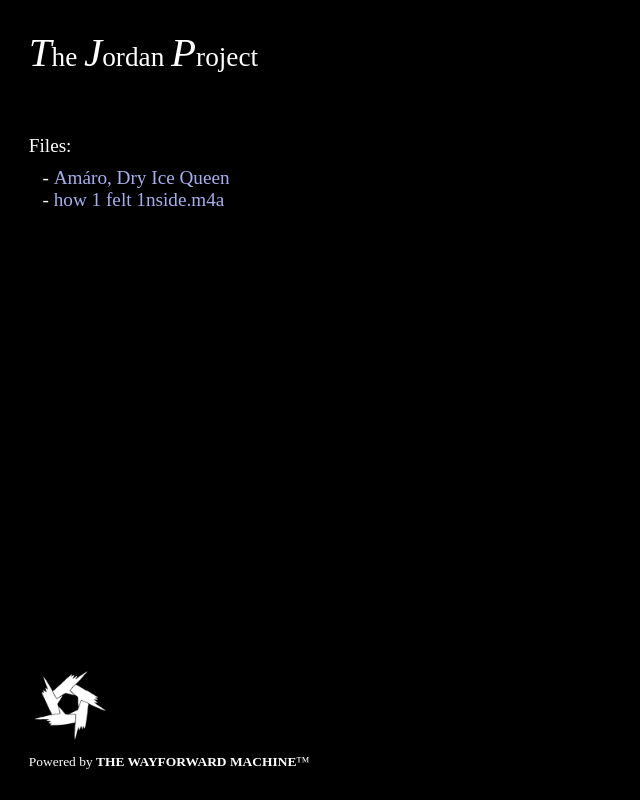
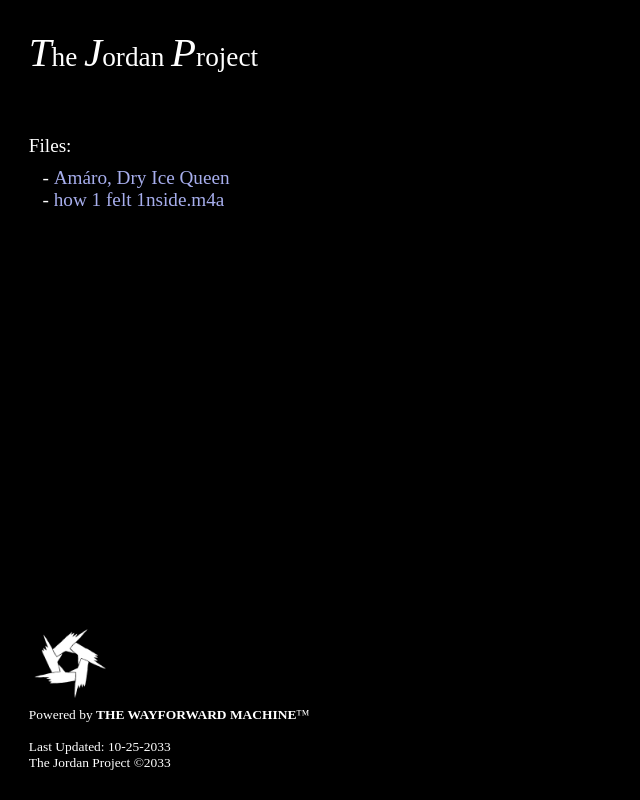
Before and after one commit to goodpileus/jordan-project, a plain HTML site: page index.html in a window 1280 px wide. Shown: the whole page, without its empty margins (0-640 px from the left). Drawn offline with Linux system fonts and the light colour scheme; a web font is replaced by a local one.

Commit message:
copyright and updated

```diff
--- a/index.html
+++ b/index.html
@@ -28,8 +28,16 @@
 
   <div class="footer">
     <img src="img/wayforward-white.gif" class="forward-logo" alt="Wayforward Machine logo, in the center are 5 interlocking hands with pointer fingers pointing out">
-    <br>
-    <span class="sub">Powered by <b>THE WAYFORWARD MACHINE</b>™</span>
+    <div class="sub">
+      Powered by <b>THE WAYFORWARD MACHINE</b>™
+      <br>
+      <br>
+      Last Updated: 10-25-2033
+      <br>
+      The Jordan Project ©2033
+    </div>
+
+
   </div>
 
 
```
Also changed, not shown: dry-ice-queen/index.html (+0 -8 lines).
